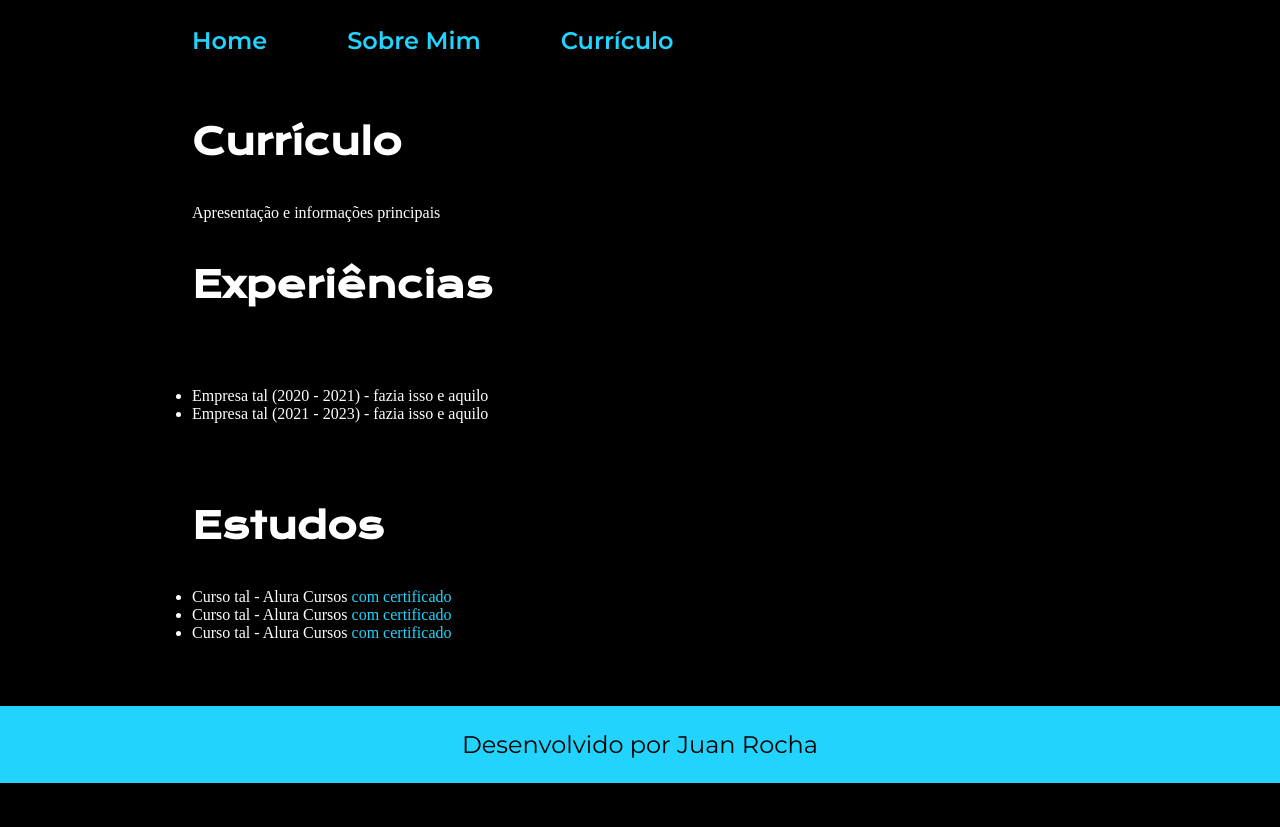
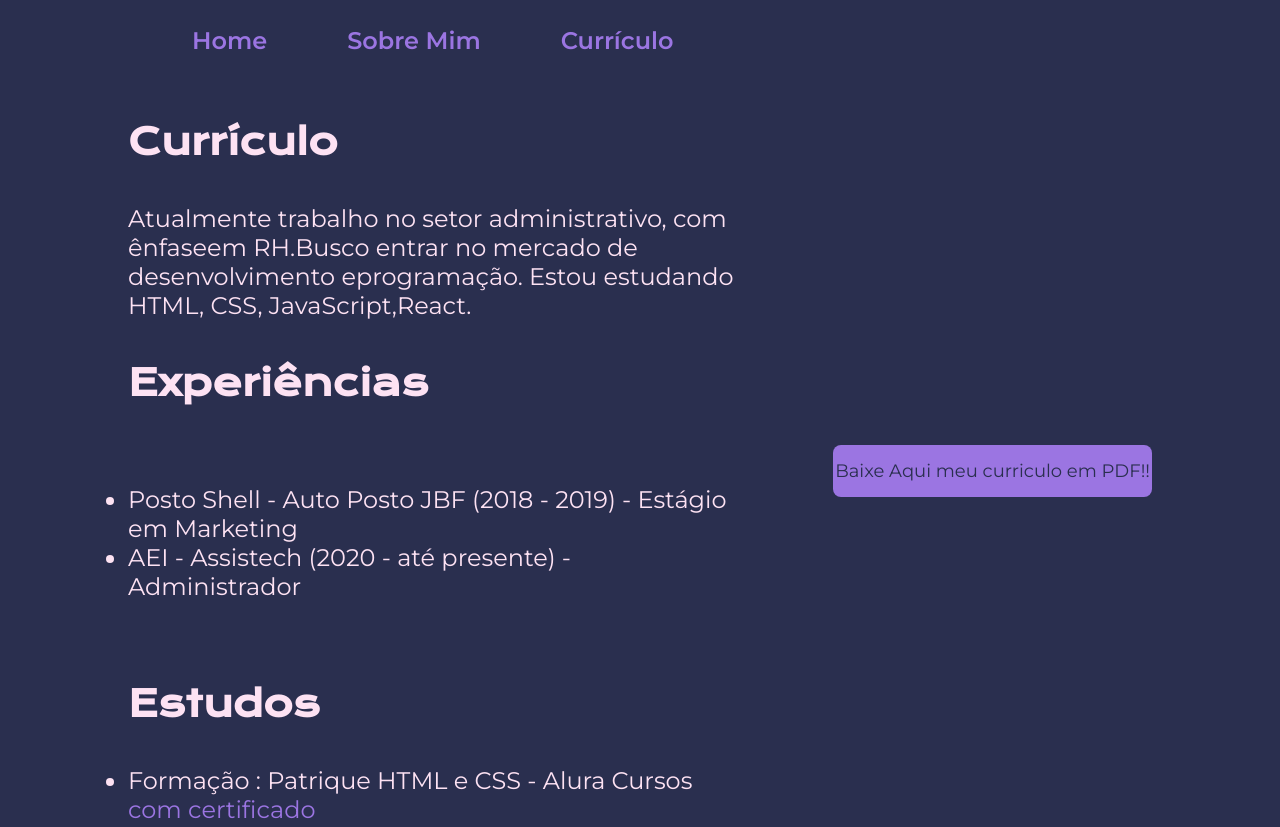
Before and after one commit to JuanRochaz/2-Curso-HTML-ALura, a plain HTML site: page curriculo.html in a window 1280 px wide. Shown: the top 827 px of the page. Before the commit the page ends 800 px from the top, so only its background shows below. Drawn offline with nearby package versions, Linux system fonts and the light colour scheme.

Commit message:
Atualização CSS
Adapatando projeto;
Criação do curriculo.html
Paleta de cores alterada

```diff
--- a/curriculo.html
+++ b/curriculo.html
@@ -19,24 +19,25 @@
         <section class="apresentacao-conteudo">
             <h1 class="apresentacao-conteudo-titulo">Currículo</h1>
             <p class="apresentacao-conteudo-texto">
-                Apresentação e informações principais
+                Atualmente trabalho no setor administrativo, com ênfaseem RH.Busco entrar no mercado de desenvolvimento eprogramação. Estou estudando HTML, CSS, JavaScript,React.
             </p>
             <h2 class="apresentacao-conteudo-titulo">Experiências</h2>
             <p class="apresentacao-conteudo-texto">
             <ul class="apresentacao-conteudo-texto">
-                <li> Empresa tal (2020 - 2021) - fazia isso e aquilo </li>
-                <li> Empresa tal (2021 - 2023) - fazia isso e aquilo </li>
+                <li> Posto Shell - Auto Posto JBF (2018 - 2019) - Estágio em Marketing </li>
+                <li> AEI - Assistech (2020 - até presente) - Administrador</li>
             </ul>
             </p>
             <h2 class="apresentacao-conteudo-titulo">Estudos</h2>
             <div class="apresentacao-conteudo-texto">
             <ul class="apresentacao-conteudo-texto">
-                <li>Curso tal - Alura Cursos <a href="linkdocertificado">com certificado</a> </li>
-                <li>Curso tal - Alura Cursos <a href="linkdocertificado">com certificado</a></li>
-                <li>Curso tal - Alura Cursos <a href="linkdocertificado">com certificado</a></li>
+                <li>Formação : Patrique HTML e CSS - Alura Cursos <a href="https://cursos.alura.com.br/degree/certificate/4003d587-04db-4ce6-813f-e01368656bed" target="_blank">com certificado</a> </li>
             </ul>
             </div>
         </section>
+        <div class="download-curriculo">
+            <a href="assets/Currículo Juan R. - Des. Front End.pdf" download="Currículo Juan R. - Des. Front End.pdf">Baixe Aqui meu curriculo em PDF!!</a>
+        </div>
     </main>
     <footer class="rodape">
         <p>Desenvolvido por Juan Rocha</p>
--- a/styles/style.css
+++ b/styles/style.css
@@ -1,13 +1,22 @@
 @import url('https://fonts.googleapis.com/css2?family=Krona+One&family=Montserrat:wght@400;600&display=swap');
 
+:root{
+    --cor-01: #FDE2F3;
+    --cor-02: #2A2F4F;
+    --cor-03: #9b75e2;
+    --cor-hover: #E5BEEC;
+
+    --font-primaria: 'Krona One', sans-serif;
+    --font-secundaria: 'Montserrat', sans-serif;
+}
 *{
     padding: 0;
     margin: 0;
 }
 body{
     box-sizing: border-box;
-    background-color: black;
-    color: white;
+    background-color: var(--cor-02);
+    color: var(--cor-01);
 }
 .cabecalho{
     padding: 2% 0 0 15%;
@@ -17,14 +26,14 @@ body{
     gap: 80px;
 }
 .cabecalho-menu-link{
-    font-family:'Montserrat', sans-serif;
+    font-family:var(--font-secundaria);
     font-size: 24px;
     font-weight: 600;
     text-decoration: none;
-    color: #22D4FD;
+    color: var(--cor-03);
 }
 .apresentacao{
-    padding: 5% 15%;
+    padding: 5% 10%;
     display: flex;
     align-items: center;
     justify-content: space-between;
@@ -37,17 +46,17 @@ body{
 }
 .apresentacao-conteudo-titulo{
     font-size: 36px;
-    font-family: 'Krona One', sans-serif;
+    font-family: var(--font-primaria);
 }
 .titulo-destaque{
-    color: #22D4FD;
+    color: var(--cor-03);
 }
-.apresentacao-conteudo--texto{
+.apresentacao-conteudo-texto{
     font-size: 24px;
-    font-family: 'Montserrat', sans-serif;
+    font-family: var(--font-secundaria);
 }
 .apresentacao-subtitulo{
-    font-family: 'Krona One', sans-serif;
+    font-family: var(--font-primaria);
     font-weight: 400;
     font-size: 24px;
 }
@@ -66,15 +75,16 @@ body{
     text-align: center;
     border-radius: 8px;
     font-size: 24px;
-    font-family: 'Montserrat', sans-serif;
+    font-family: var(--font-secundaria);
     font-weight: 600;
     padding: 15px 0;
     text-decoration: none;
-    color: #F6F6F6;
-    border: 2px solid #22D4FD;
+    color:  var(--cor-01);
+    border: 2px solid var(--cor-03);
 }
 .apresentacao-botao:hover{
-    background-color: #272727;
+    background-color: var(--cor-hover);
+    color: var(--cor-02);
 }
 .apresentacao-botao-logo{
     width: 18px;
@@ -84,18 +94,32 @@ img{
     width: 35%;
     height: 35%;
     border-radius: 10px;
-    border: 3px #22D4FD inset;
+    border: 3px var(--cor-03) inset;
 }
 .rodape{
-    background-color: #22D4FD;
-    color: #000000;
+    background-color: var(--cor-03);
+    color: var(--cor-02);
     padding: 24px;
     text-align: center;
-    font-family: 'Montserrat', sans-serif;
+    font-family: var(--font-secundaria);
     font-size: 24px;
     font-weight: 400;
 }
 .apresentacao-conteudo-texto a{
     text-decoration: none;
-    color: #22D4FD;
+    color: var(--cor-03);
 }
+.download-curriculo a{
+    text-decoration: none;
+    font-family: var(--font-secundaria);
+    font-size: 18px;
+    font-weight: 400;
+    color: var(--cor-02);
+    background-color: var(--cor-03);
+    border-radius: 8px;
+    padding: 15px 2px;
+}
+.download-curriculo a:hover{
+    background-color: var(--cor-hover);
+    color: var(--cor-02)
+}
```
Also changed, not shown: Index.html (+1 -1 lines), about.html (+8 -1 lines), 1 other file.
